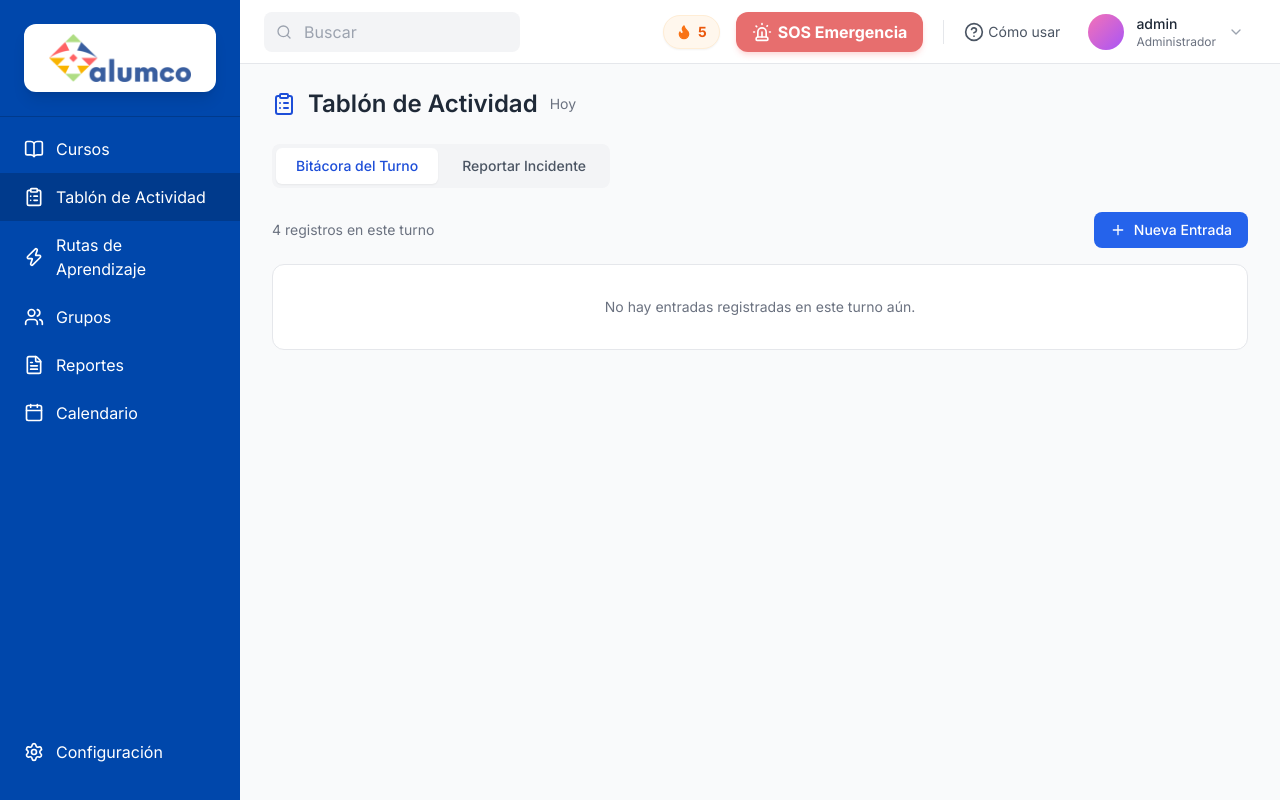
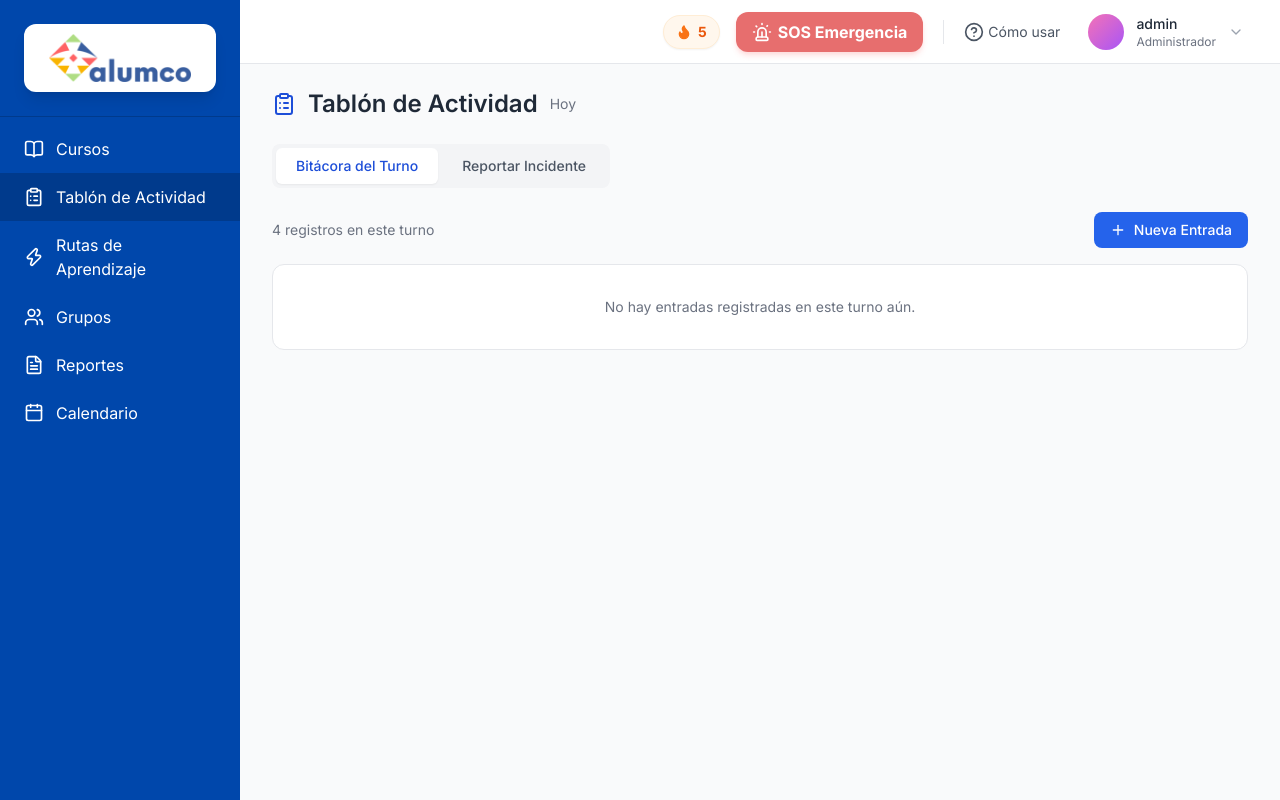
Before and after one commit to PapConAbrilar/RedCuidado, a Django app: page /actividad/ in a window 1280 px wide. Run offline with Django 5.2, Linux system fonts and the light colour scheme; a user stored in the database is signed in; data that the repository does not hold is empty; some libraries are stand-ins or nearby versions.

Commit message:
UI: Remove non-functional configuration button and search bar from base dashboard

```diff
--- a/RedCuidado/lms/templates/lms/base_dashboard.html
+++ b/RedCuidado/lms/templates/lms/base_dashboard.html
@@ -49,12 +49,6 @@
         </a>
     </div>
 
-    <div class="pb-6">
-        <a href="#" class="w-full px-6 py-3 flex items-center gap-3 hover:bg-[#003A8C] transition-colors">
-            <i data-lucide="settings" class="w-5 h-5"></i>
-            <span>Configuración</span>
-        </a>
-    </div>
 </div>
 
 <!-- Header -->
@@ -65,11 +59,6 @@
         <button id="sidebar-toggle" class="lg:hidden p-2 hover:bg-gray-100 rounded-lg transition-colors">
             <i data-lucide="menu" class="w-6 h-6 text-gray-600"></i>
         </button>
-        <div class="relative">
-            <i data-lucide="search" class="w-4 h-4 absolute left-3 top-1/2 -translate-y-1/2 text-gray-400"></i>
-            <input type="text" placeholder="Buscar"
-                class="pl-10 pr-4 py-2 w-64 bg-gray-100 rounded-lg border-0 focus:outline-none focus:ring-2 focus:ring-blue-500" />
-        </div>
     </div>
 
     <div class="flex items-center gap-2 lg:gap-4">
```
